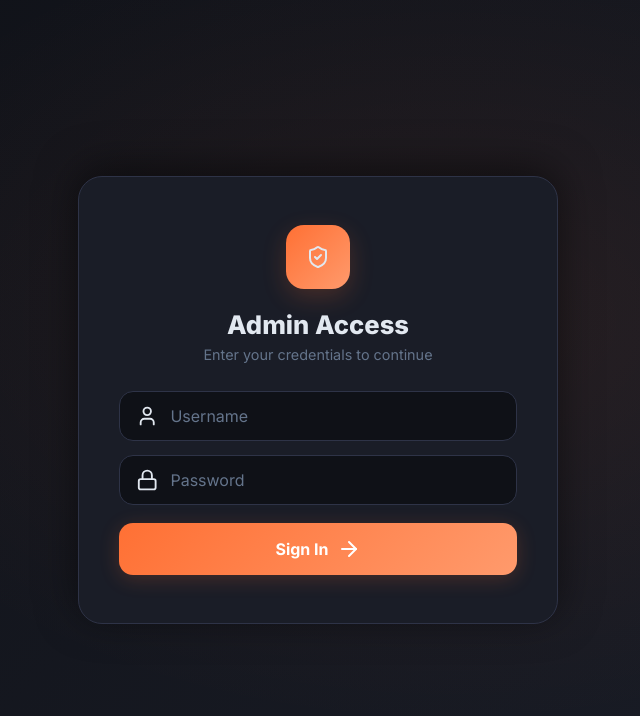
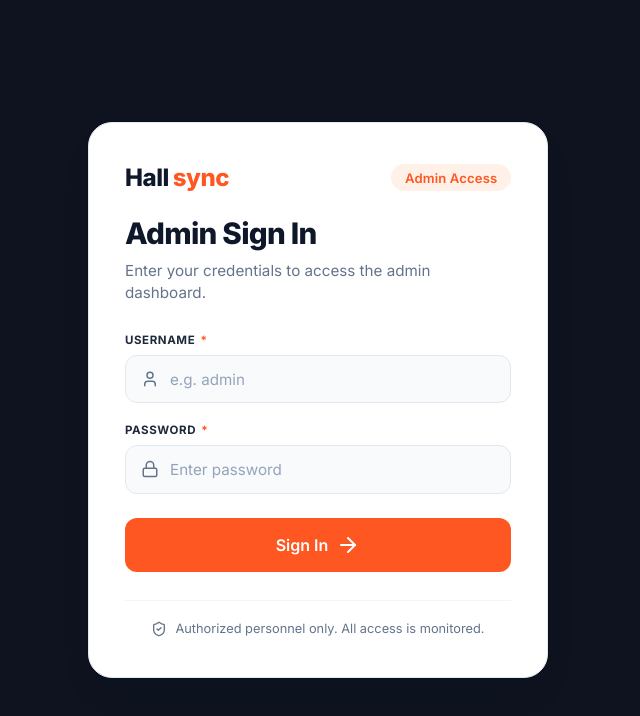
Before and after one commit to anushkoingodi/Hall-Booking-System, a website: page frontend/admin/index.html in a window 1280 px wide. Shown: the whole page, without its empty margins (322-962 px from the left). Drawn offline with nearby package versions, Linux system fonts and the light colour scheme.

Commit message:
updated admin login page

```diff
--- a/frontend/admin/admin.css
+++ b/frontend/admin/admin.css
@@ -54,83 +54,157 @@ body {
 .hidden { display: none !important; }
 
 /* ════════════════════════════════════════════════════════
-   LOGIN
+   LOGIN OVERLAY & CARD — MATCHING USER PAGE FIGMA DESIGN
 ════════════════════════════════════════════════════════ */
 .login-overlay {
-  position: fixed; inset: 0;
-  background: radial-gradient(ellipse at 60% 40%, rgba(255,112,52,0.08) 0%, transparent 60%),
-              linear-gradient(135deg, #0F1117 0%, #1A1D27 100%);
-  display: flex; align-items: flex-end; justify-content: center;
-  z-index: 9999; padding: 0;
+  position: fixed; inset: 0; z-index: 9999;
+  background: rgba(15, 23, 42, 0.45);
+  backdrop-filter: blur(8px);
+  -webkit-backdrop-filter: blur(8px);
+  display: flex; align-items: center; justify-content: center;
+  padding: 1.25rem;
+  overflow-y: auto;
+  transition: opacity 0.4s ease, transform 0.4s ease;
 }
 
 .login-card {
-  background: var(--surface);
-  border: 1px solid var(--border);
-  border-radius: 28px 28px 0 0;
-  padding: 2rem 1.5rem;
-  width: 100%; max-width: 480px;
-  text-align: center;
-  box-shadow: 0 -8px 40px rgba(0,0,0,0.5);
-  animation: slide-up 0.4s cubic-bezier(0.4,0,0.2,1);
+  background: #FFFFFF;
+  border: 1px solid #E2E8F0;
+  border-radius: 24px;
+  padding: 2.25rem 2rem;
+  width: 100%; max-width: 460px;
+  box-shadow: 0 20px 40px -10px rgba(15, 23, 42, 0.08), 0 0 1px 1px rgba(15, 23, 42, 0.05);
+  animation: login-in 0.35s cubic-bezier(0.16, 1, 0.3, 1);
+  box-sizing: border-box;
+  text-align: left;
 }
 
-@keyframes slide-up {
-  from { transform: translateY(60px); opacity: 0; }
-  to   { transform: translateY(0);    opacity: 1; }
+@keyframes login-in {
+  from { opacity: 0; transform: translateY(20px) scale(0.98); }
+  to   { opacity: 1; transform: translateY(0) scale(1); }
 }
 
-.login-logo {
-  width: 64px; height: 64px;
-  background: linear-gradient(135deg, var(--primary), #FF9A6C);
-  border-radius: 18px;
-  display: flex; align-items: center; justify-content: center;
-  margin: 0 auto 1.25rem;
-  box-shadow: 0 8px 24px var(--primary-glow);
+.login-header {
+  display: flex; align-items: center; justify-content: space-between;
+  margin-bottom: 1.5rem;
 }
-.login-logo i { color: white; width: 32px; height: 32px; }
 
-.login-card h2 { font-size: 1.6rem; font-weight: 800; margin-bottom: 0.4rem; }
-.login-card > p { color: var(--text-muted); font-size: 0.9rem; margin-bottom: 1.75rem; }
+.login-brand {
+  font-size: 1.5rem; font-weight: 800; letter-spacing: -0.02em;
+  display: flex; align-items: center; gap: 0.25rem;
+}
+.login-brand .logo-hall { color: #0F172A; }
+.login-brand .logo-sync { color: #FF5722; }
 
-.login-form { display: flex; flex-direction: column; gap: 0.875rem; }
+.login-badge {
+  background: #FFF0E8;
+  color: #FF5722;
+  font-size: 0.82rem; font-weight: 600;
+  padding: 0.35rem 0.85rem;
+  border-radius: 9999px;
+  letter-spacing: 0.01em;
+}
 
-.login-field {
-  position: relative; display: flex; align-items: center;
-  background: var(--bg); border: 1px solid var(--border);
-  border-radius: var(--radius); padding: 0 1rem;
-  transition: 0.3s; min-height: var(--touch);
+.login-title {
+  font-size: 1.85rem; font-weight: 800; color: #0F172A;
+  letter-spacing: -0.025em; line-height: 1.2;
+  margin: 0 0 0.5rem;
 }
-.login-field:focus-within { border-color: var(--primary); box-shadow: 0 0 0 3px var(--primary-glow); }
-.login-field i { color: var(--text-muted); width: 18px; height: 18px; flex-shrink: 0; }
-.login-field input {
-  background: none; border: none; outline: none;
-  color: var(--text); font-family: inherit; font-size: 1rem;
-  padding: 0.875rem 0.75rem; width: 100%;
+
+.login-subtitle {
+  color: #64748B; font-size: 0.95rem; font-weight: 400;
+  line-height: 1.5; margin: 0 0 1.75rem;
 }
-.login-field input::placeholder { color: var(--text-muted); }
+
+.login-form {
+  display: flex; flex-direction: column; gap: 1.25rem;
+}
+
+.login-form-group {
+  position: relative; width: 100%;
+}
+
+.login-label {
+  display: block;
+  font-size: 0.72rem; font-weight: 700; color: #1E293B;
+  text-transform: uppercase; letter-spacing: 0.05em;
+  margin-bottom: 0.5rem;
+}
+.login-label .req { color: #FF5722; margin-left: 2px; }
+
+.login-input-wrap {
+  position: relative; width: 100%;
+}
+
+.login-input {
+  width: 100%; box-sizing: border-box;
+  padding: 0.85rem 1rem 0.85rem 2.75rem;
+  background: #F8FAFC;
+  border: 1.5px solid #E2E8F0;
+  border-radius: 12px; color: #0F172A;
+  font-family: 'Inter', sans-serif; font-size: 0.95rem; font-weight: 400;
+  transition: all 0.2s ease; outline: none; min-height: 48px;
+}
+.login-input::placeholder { color: #94A3B8; }
+.login-input:focus {
+  border-color: #FF5722; background: #FFFFFF;
+  box-shadow: 0 0 0 3px rgba(255, 87, 34, 0.12);
+}
+
+.login-input-icon {
+  position: absolute; left: 1rem; top: 50%;
+  transform: translateY(-50%); color: #64748B;
+  width: 18px; height: 18px; pointer-events: none;
+}
 
 .login-error {
-  background: var(--danger-bg); color: var(--danger);
-  border: 1px solid rgba(239,68,68,0.3);
-  border-radius: 10px; padding: 0.65rem 1rem;
-  font-size: 0.9rem; font-weight: 500;
+  background: #FEF2F2; color: #DC2626;
+  border: 1px solid #FECACA;
+  border-radius: 10px; padding: 0.75rem 1rem;
+  font-size: 0.88rem; font-weight: 600;
+  display: flex; align-items: center; gap: 0.5rem;
+  animation: shake 0.35s ease-in-out;
+}
+
+@keyframes shake {
+  0%, 100% { transform: translateX(0); }
+  20%, 60% { transform: translateX(-6px); }
+  40%, 80% { transform: translateX(6px); }
 }
 
 .login-btn {
-  background: linear-gradient(135deg, var(--primary), #FF9A6C);
-  color: white; border: none; padding: 0.875rem;
-  border-radius: var(--radius); font-size: 1rem; font-weight: 700;
-  cursor: pointer; display: flex; align-items: center; justify-content: center;
-  gap: 0.5rem; transition: 0.3s;
-  box-shadow: 0 4px 20px var(--primary-glow);
-  margin-top: 0.25rem; min-height: var(--touch);
-  font-family: inherit;
+  width: 100%; box-sizing: border-box;
+  padding: 0.95rem 1.5rem;
+  background: #FF5722;
+  color: #FFFFFF; border: none; border-radius: 12px;
+  font-family: 'Inter', sans-serif; font-size: 1rem; font-weight: 600;
+  cursor: pointer; margin-top: 0.25rem;
+  display: flex; align-items: center; justify-content: center; gap: 0.5rem;
+  transition: all 0.2s ease;
 }
-.login-btn:hover { transform: translateY(-2px); box-shadow: 0 8px 28px var(--primary-glow); }
-.login-btn i { width: 18px; height: 18px; }
+.login-btn i { width: 18px; height: 18px; transition: transform 0.2s ease; }
+.login-btn:hover {
+  background: #E64A19;
+  transform: translateY(-1px);
+}
+.login-btn:hover i { transform: translateX(3px); }
+.login-btn:active { transform: translateY(0); }
 
-.login-hint { margin-top: 1.25rem; color: var(--text-muted); font-size: 0.8rem; }
+.login-divider {
+  border: none; border-top: 1px solid #F1F5F9;
+  margin: 0.5rem 0 0;
+}
+
+.login-footer-note {
+  display: flex; align-items: center; justify-content: center; gap: 0.5rem;
+  font-size: 0.8rem; color: #64748B; text-align: center;
+}
+.login-footer-icon { width: 16px; height: 16px; color: #64748B; flex-shrink: 0; }
+
+@media (max-width: 480px) {
+  .login-card { padding: 1.75rem 1.25rem; border-radius: 20px; }
+  .login-title { font-size: 1.5rem; }
+}
 
 /* ════════════════════════════════════════════════════════
    ADMIN LAYOUT
@@ -718,7 +792,7 @@ body {
 
   /* Login centered */
   .login-overlay { align-items: center; padding: 1rem; }
-  .login-card { border-radius: 24px; padding: 3rem 2.5rem; }
+  .login-card { border-radius: 24px; padding: 2.5rem 2.25rem; }
 
   /* Toast bottom-right */
   .toast-container { right: 2rem; left: auto; bottom: 2rem; width: auto; min-width: 300px; }
--- a/frontend/admin/index.html
+++ b/frontend/admin/index.html
@@ -5,8 +5,8 @@
   <meta charset="UTF-8">
   <meta name="viewport" content="width=device-width, initial-scale=1.0">
   <meta name="theme-color" content="#FF7034">
-  <title>HallBook Admin — Control Panel</title>
-  <meta name="description" content="Admin control panel for HallBook booking management system.">
+  <title>HallSync Admin — Control Panel</title>
+  <meta name="description" content="Admin control panel for HallSync booking management system.">
   <link href="https://fonts.googleapis.com/css2?family=Inter:wght@300;400;500;600;700;800&display=swap"
     rel="stylesheet">
   <script src="https://unpkg.com/lucide@latest"></script>
@@ -18,22 +18,53 @@
   <!-- LOGIN OVERLAY -->
   <div id="login-overlay" class="login-overlay">
     <div class="login-card">
-      <div class="login-logo">
-        <i data-lucide="shield-check"></i>
+
+      <!-- Header: Logo & Badge -->
+      <div class="login-header">
+        <div class="login-brand">
+          <span class="logo-hall">Hall</span> <span class="logo-sync">sync</span>
+        </div>
+        <div class="login-badge">Admin Access</div>
       </div>
-      <h2>Admin Access</h2>
-      <p>Enter your credentials to continue</p>
+
+      <!-- Heading & Subheading -->
+      <h1 class="login-title">Admin Sign In</h1>
+      <p class="login-subtitle">Enter your credentials to access the admin dashboard.</p>
+
+      <!-- Form -->
       <div class="login-form">
-        <div class="login-field">
-          <i data-lucide="user"></i>
-          <input id="login-user" type="text" placeholder="Username" autocomplete="off">
+        <!-- Username -->
+        <div class="login-form-group">
+          <label class="login-label" for="login-user">USERNAME <span class="req">*</span></label>
+          <div class="login-input-wrap">
+            <i data-lucide="user" class="login-input-icon"></i>
+            <input id="login-user" class="login-input" type="text" placeholder="e.g. admin" autocomplete="username" required>
+          </div>
         </div>
-        <div class="login-field">
-          <i data-lucide="lock"></i>
-          <input id="login-pass" type="password" placeholder="Password">
+
+        <!-- Password -->
+        <div class="login-form-group">
+          <label class="login-label" for="login-pass">PASSWORD <span class="req">*</span></label>
+          <div class="login-input-wrap">
+            <i data-lucide="lock" class="login-input-icon"></i>
+            <input id="login-pass" class="login-input" type="password" placeholder="Enter password" autocomplete="current-password" required>
+          </div>
         </div>
-        <div id="login-error" class="login-error hidden">❌ Invalid credentials</div>
-        <button id="login-btn" class="login-btn">Sign In <i data-lucide="arrow-right"></i></button>
+
+        <!-- Error Message -->
+        <div id="login-error" class="login-error hidden">❌ Invalid username or password</div>
+
+        <!-- Submit Button -->
+        <button id="login-btn" class="login-btn" type="button">
+          Sign In <i data-lucide="arrow-right"></i>
+        </button>
+
+        <hr class="login-divider">
+
+        <div class="login-footer-note">
+          <i data-lucide="shield-check" class="login-footer-icon"></i>
+          <span>Authorized personnel only. All access is monitored.</span>
+        </div>
       </div>
     </div>
   </div>
@@ -48,7 +79,7 @@
         <aside class="sidebar" id="sidebar">
           <div class="sidebar-logo">
             <i data-lucide="building-2"></i>
-            <span>Hall<b>Book</b></span>
+            <span>Hall<b>sync</b></span>
             <span class="admin-badge">ADMIN</span>
           </div>
 
--- a/notepad hall booking.txt
+++ /dev/null
@@ -1,4 +0,0 @@
-Username:anushkoingodi
-Password :eWpn8oJucmXQCEQ6
-
-Link : mongodb+srv://anushkoingodi:eWpn8oJucmXQCEQ6@hall-booking-cluster.onoe5sw.mongodb.net/hallbooking
```
Also changed, not shown: frontend/admin/admin.html (+46 -15 lines), 1 other file.
